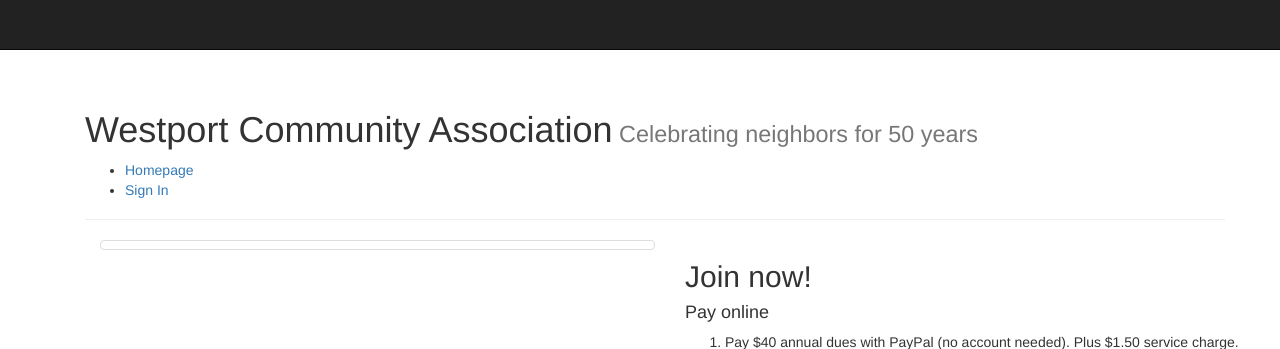
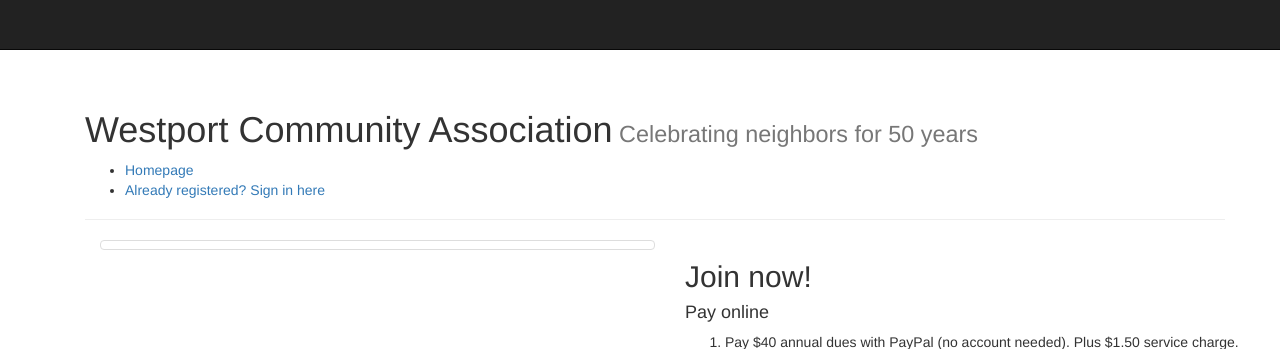
Before and after one commit to hpaasch/westport, a Django app: page / in a window 1280 px wide. Shown: the top 349 px of the page. Run offline with Django 3.2, Linux system fonts and the light colour scheme; data that the repository does not hold is empty; parts of the project's set-up code (start-up, migrations or seed data) failed here and were passed over; some libraries are stand-ins or nearby versions.

Commit message:
modified sign-in language to help guide users

```diff
--- a/templates/base.html
+++ b/templates/base.html
@@ -30,7 +30,7 @@
           <li> <a  href="{% url 'logout' %}?next=/">Logout</a></li>
            {# <a class="btn btn-primary" href="{% url 'newsletter_listview' %}">Newsletters</a>#}
            {% else %}
-             <li><a  href={% url 'login' %}>Sign In</a></li>
+             <li><a  href={% url 'login' %}>Already registered? Sign in here</a></li>
              {# <a class="btn btn-primary" href={% url 'create_account_view' %}>Create Account</a>#}
            {% endif %}
         </ul>
--- a/templates/index.html
+++ b/templates/index.html
@@ -33,7 +33,7 @@
             <img alt="" border="0" src="https://www.paypalobjects.com/en_US/i/scr/pixel.gif" width="1" height="1">
             </form>
           </li>
-          <li>Then <a href={% url 'create_account_view' %}>click here </a>to submit information for the annual directory</a>.</li>
+          <li>Then <a href={% url 'create_account_view' %}>register here </a>to submit information for the annual directory</a>.</li>
         </ol>
 
         <h4>Or pay by check</h4>
```
